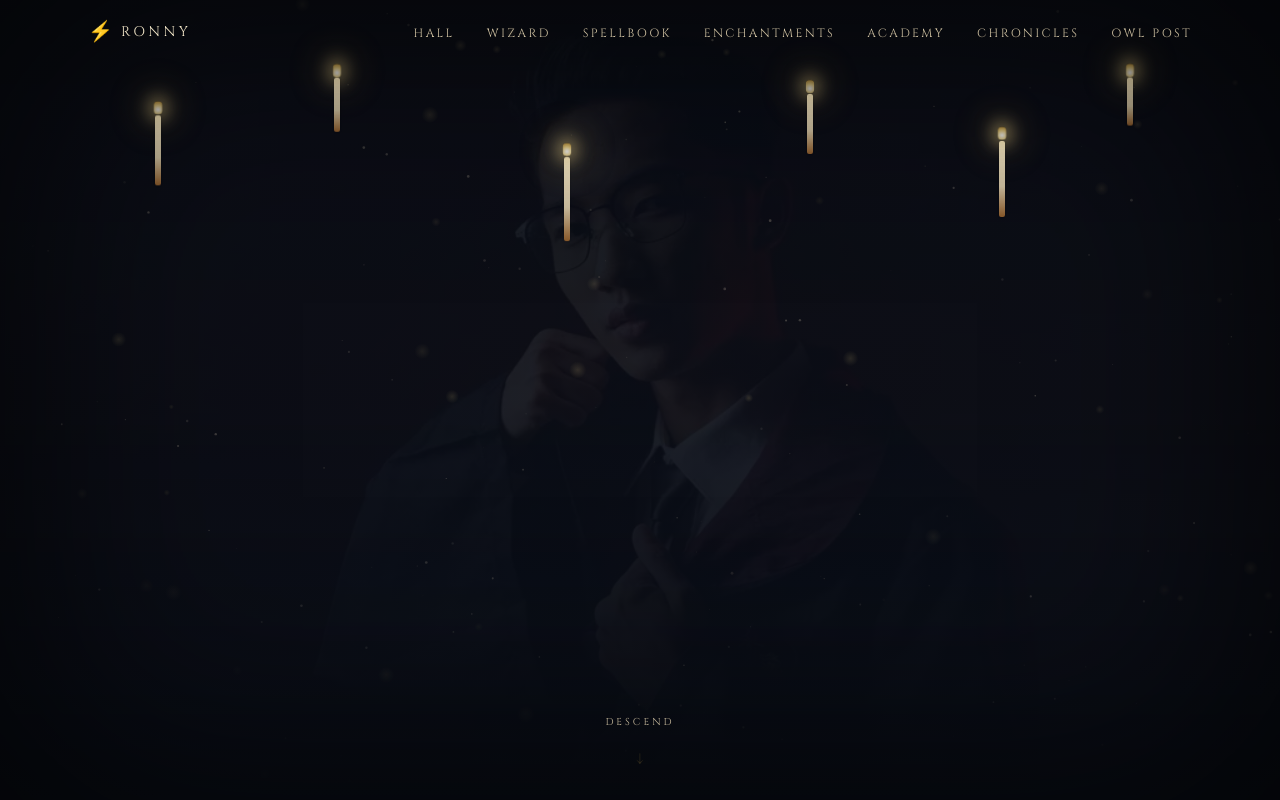
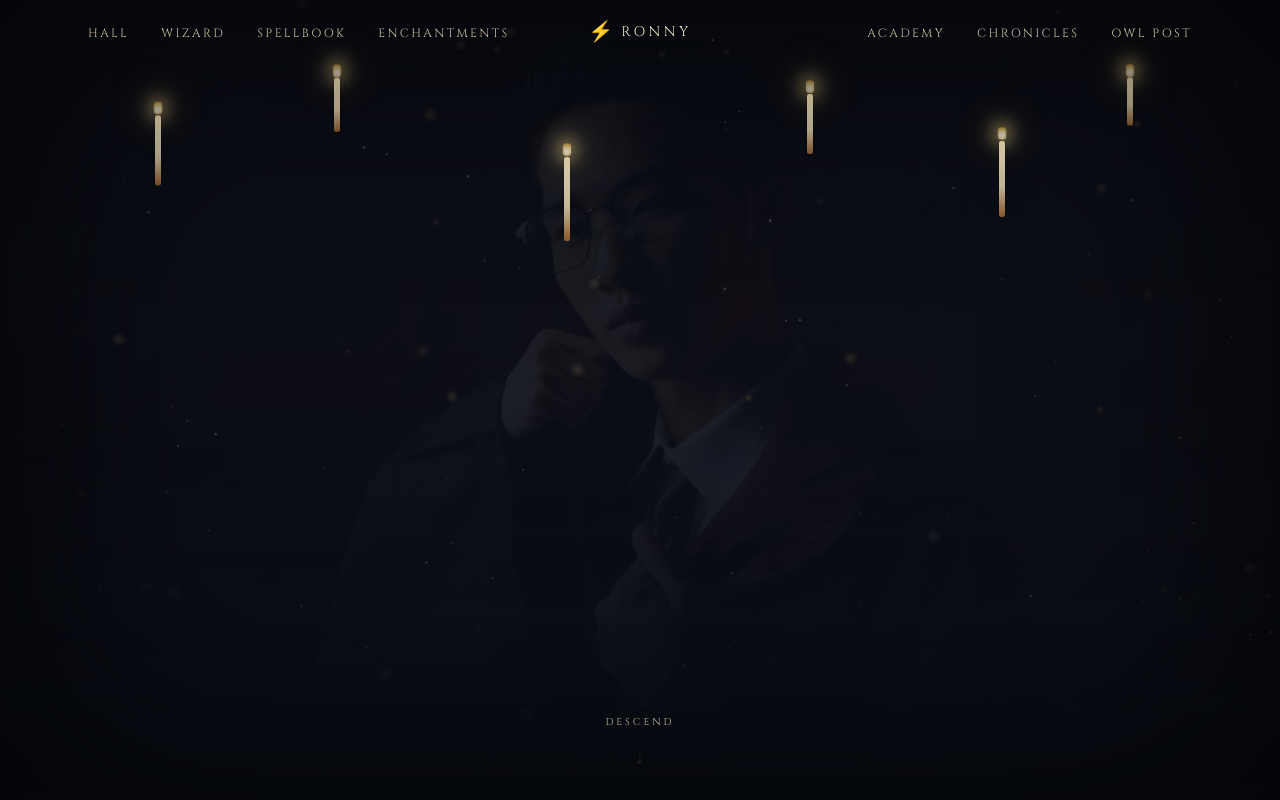
Before and after one commit to ronaldpaguntalan/ronny-portfolio-v2, a React (Vite) app: page / in a window 1280 px wide. Shown: the top 800 px of the page. Built offline with nearby package versions, Linux system fonts and the light colour scheme.

Commit message:
feat: center the brand

```diff
--- a/src/components/layout/Navbar.jsx
+++ b/src/components/layout/Navbar.jsx
@@ -1,5 +1,24 @@
 import { useEffect, useState } from "react"
 import { nav, profile } from "../../data/content"
+
+// Split the nav into two balanced groups so the brand can sit between them.
+const SPLIT = Math.ceil(nav.length / 2)
+const navLeft = nav.slice(0, SPLIT)
+const navRight = nav.slice(SPLIT)
+
+function NavLink({ item }) {
+  return (
+    <li>
+      <a
+        href={`#${item.id}`}
+        className="group relative font-heading text-xs uppercase tracking-[0.2em] text-[color:var(--color-parchment-2)] hover:text-[color:var(--color-parchment)] transition-colors"
+      >
+        {item.label}
+        <span className="absolute -bottom-1 left-0 h-px w-0 bg-[color:var(--color-gold)] transition-all duration-300 group-hover:w-full" />
+      </a>
+    </li>
+  )
+}
 
 export function Navbar() {
   const [scrolled, setScrolled] = useState(false)
@@ -20,26 +39,31 @@ export function Navbar() {
           : "bg-transparent"
       }`}
     >
-      <nav className="max-w-6xl mx-auto px-6 h-16 flex items-center justify-between">
-        <a href="#hall" className="flex items-center gap-2 group">
+      {/*
+        Mobile: flex justify-between → brand (left) + hamburger (right).
+        Desktop (md+): 3-column grid [1fr | auto | 1fr] keeps the brand
+        optically centered regardless of how wide each link group is.
+      */}
+      <nav className="max-w-6xl mx-auto px-6 h-16 flex items-center justify-between md:grid md:grid-cols-[1fr_auto_1fr]">
+        {/* left links — desktop only */}
+        <ul className="hidden md:flex items-center justify-start gap-8">
+          {navLeft.map((item) => (
+            <NavLink key={item.id} item={item} />
+          ))}
+        </ul>
+
+        {/* centered brand */}
+        <a href="#hall" className="flex items-center gap-2 group md:justify-self-center">
           <span className="text-xl text-[color:var(--color-gold)] transition-transform group-hover:scale-110">⚡</span>
           <span className="font-heading tracking-[0.25em] text-sm text-[color:var(--color-parchment)] uppercase">
             {profile.displayName}
           </span>
         </a>
 
-        {/* desktop links */}
-        <ul className="hidden md:flex items-center gap-8">
-          {nav.map((item) => (
-            <li key={item.id}>
-              <a
-                href={`#${item.id}`}
-                className="group relative font-heading text-xs uppercase tracking-[0.2em] text-[color:var(--color-parchment-2)] hover:text-[color:var(--color-parchment)] transition-colors"
-              >
-                {item.label}
-                <span className="absolute -bottom-1 left-0 h-px w-0 bg-[color:var(--color-gold)] transition-all duration-300 group-hover:w-full" />
-              </a>
-            </li>
+        {/* right links — desktop only */}
+        <ul className="hidden md:flex items-center justify-end gap-8">
+          {navRight.map((item) => (
+            <NavLink key={item.id} item={item} />
           ))}
         </ul>
 
```
